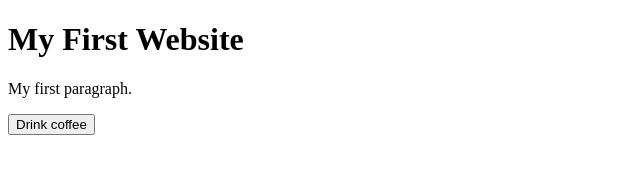
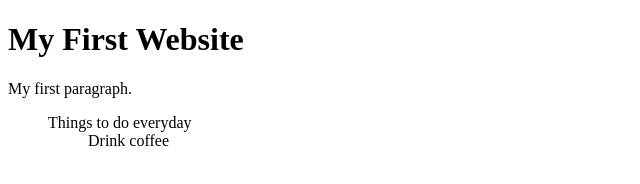
Before and after one commit to luisccastilhosj/Projetos, a website: page index.html in a window 1280 px wide. Shown: the whole page, without its empty margins (0-640 px from the left). Drawn offline with Linux system fonts and the light colour scheme.

Commit message:
1 file modified

```diff
--- a/index.html
+++ b/index.html
@@ -7,6 +7,8 @@
 
     <h1>My First Website</h1>
     <p>My first paragraph.</p>
-    <button>Drink coffee</button>
+    <ul>Things to do everyday
+      <br>
+      <ol>Drink coffee</ol>
   </body>
 </html>
```
